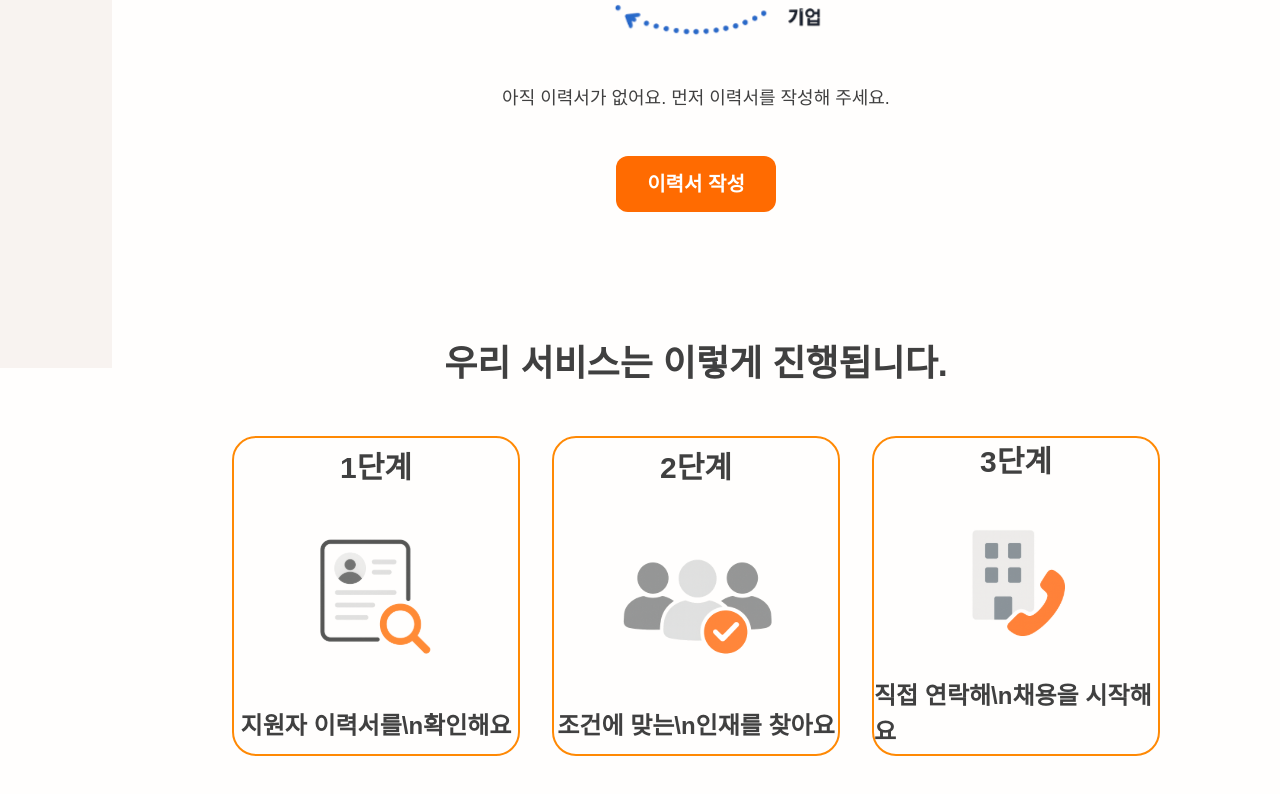
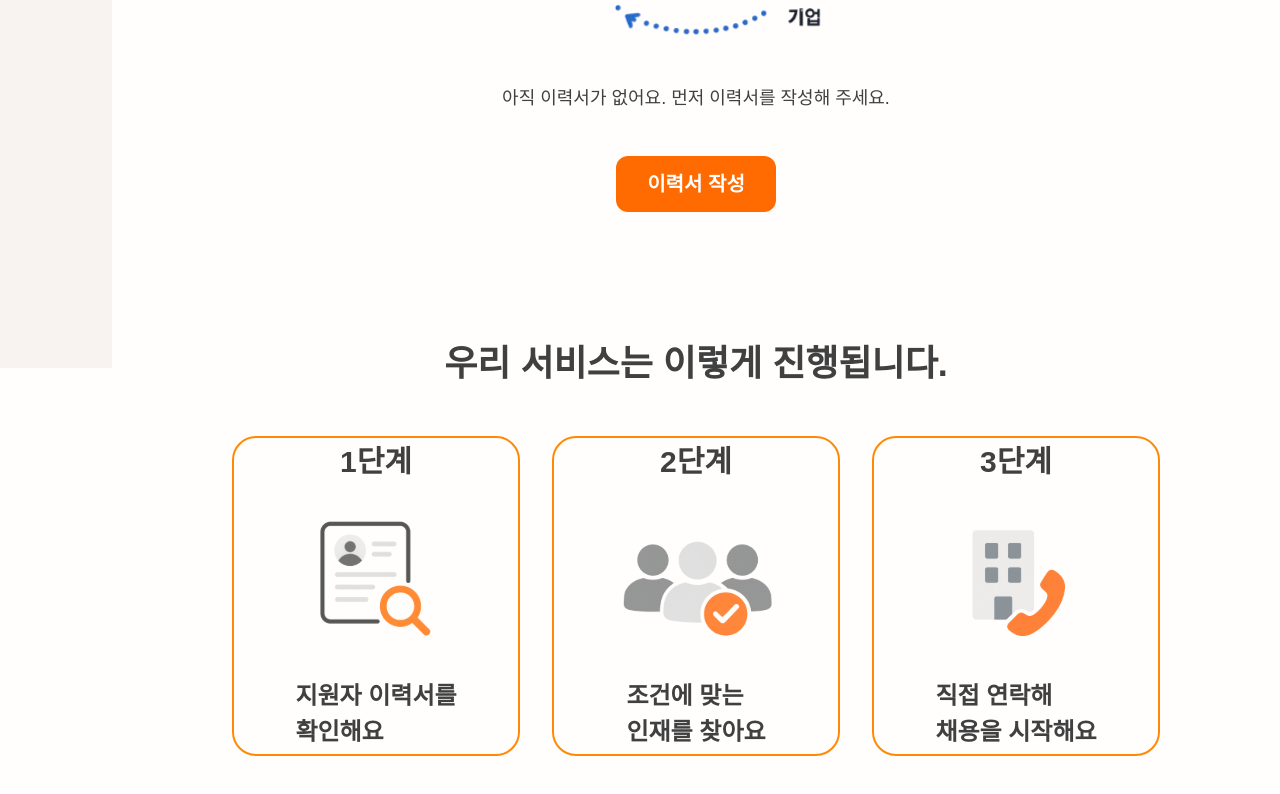
Before and after one commit to DaSiHaeBom/DaSiHaeBom-FE, a React (Vite) app: page /business/home in a window 1280 px wide. Shown: the part 432-1226 px from the top of the page. Built offline with nearby package versions, Linux system fonts and the light colour scheme; no server answers; a web font is replaced by a local one.

Commit message:
fix: 줄 바꿈 처리

```diff
--- a/src/pages/BusinessHome.tsx
+++ b/src/pages/BusinessHome.tsx
@@ -60,19 +60,22 @@ export default function BusinessHome() {
             step="1단계"
             imageSrc={step1Image}
             altText="1단계 이미지"
-            text="지원자 이력서를\n확인해요"
+            text="지원자 이력서를
+            확인해요"
           />
           <HomeCard
             step="2단계"
             imageSrc={step2Image}
             altText="2단계 이미지"
-            text="조건에 맞는\n인재를 찾아요"
+            text="조건에 맞는
+            인재를 찾아요"
           />
           <HomeCard
             step="3단계"
             imageSrc={step3Image}
             altText="3단계 이미지"
-            text="직접 연락해\n채용을 시작해요"
+            text="직접 연락해
+            채용을 시작해요"
           />
         </div>
       </div>
```
